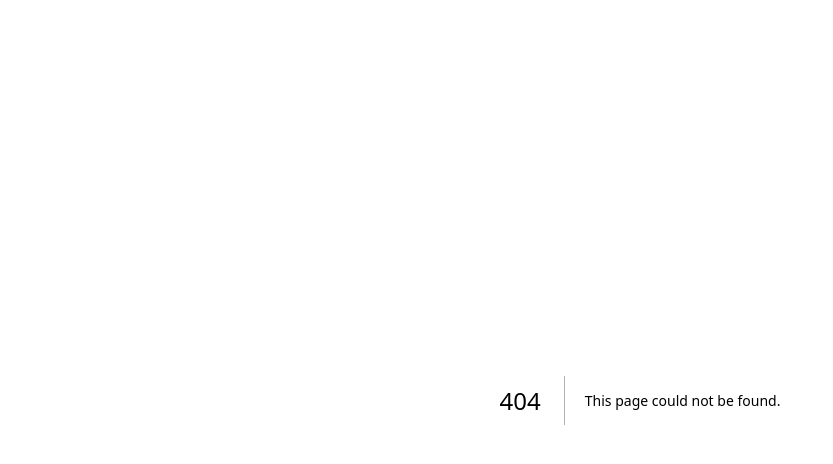
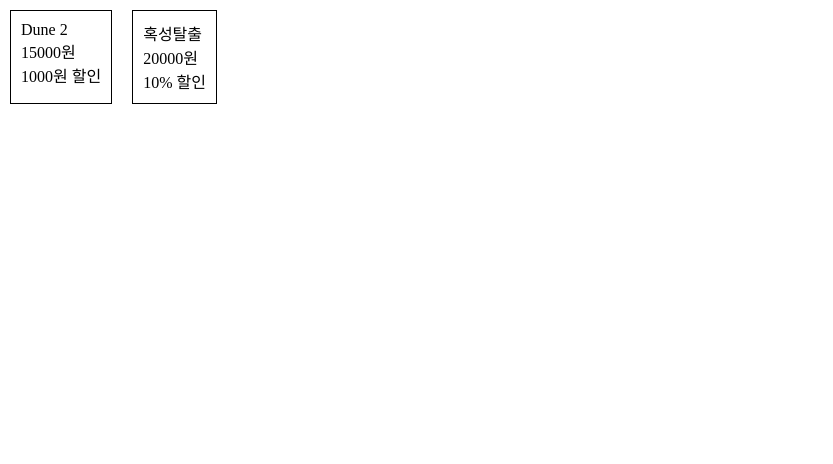
Before and after one commit to imacoolgirlyo/playground-2024, a Next.js app: page /ticket-calculator in a window 1280 px wide. Before the commit this address had no page. Shown: the top 464 px of the page, without its empty margins (0-833 px from the left). Built offline with nearby package versions, Linux system fonts and the light colour scheme.

Commit message:
feat: add Movie, DiscountPolicy, DiscountCondition interface

```diff
--- /dev/null
+++ b/src/app/ticket-calculator/page.tsx
@@ -0,0 +1,78 @@
+"use client";
+interface DiscountPolicy {
+  getDiscountPrice(price: number): number;
+}
+
+interface DiscountCondition {
+  type: "SEQUENCE" | "PERIOD";
+  isSatisfiedBy(movie: Movie): boolean;
+}
+
+interface Movie {
+  title: string;
+  price: number;
+  time: Date;
+  discountPolicy: {
+    type: "AMOUNT_DISCOUNT" | "PERCENT_DISCOUNT";
+    discountAmount?: number;
+    discountPercent?: number;
+  };
+}
+
+function TicketCalculator() {
+  // 여러 종류의 movie가 존재. 각 movie는 다른 가격 정책을 가짐
+  // 가격 정책은 movie에 따라 다름
+  // movie는 title, price, discountPolicy를 가지고 있음 (솔직히 discountPolicy랑 discountCondition이 헷갈림)
+  // movie는 가격 정책을 가지고 있음
+  const movies: Movie[] = [
+    {
+      title: "Dune 2",
+      price: 15000,
+      time: new Date(2024, 4, 2),
+      discountPolicy: {
+        type: "AMOUNT_DISCOUNT",
+        discountAmount: 1000,
+      },
+    },
+    {
+      title: "혹성탈출",
+      price: 20000,
+      time: new Date(2024, 5, 1),
+      discountPolicy: {
+        type: "PERCENT_DISCOUNT",
+        discountPercent: 10,
+      },
+    },
+  ];
+
+  return (
+    <div>
+      <div
+        style={{
+          display: "flex",
+        }}
+      >
+        {movies.map((movie) => (
+          <div
+            key={movie.title}
+            style={{
+              border: "1px solid black",
+              padding: "10px",
+              margin: "10px",
+            }}
+          >
+            <div>{movie.title}</div>
+            <div>{movie.price}원</div>
+            <div>
+              {movie.discountPolicy.type === "AMOUNT_DISCOUNT"
+                ? `${movie.discountPolicy.discountAmount}원 할인`
+                : `${movie.discountPolicy.discountPercent}% 할인`}
+            </div>
+          </div>
+        ))}
+      </div>
+    </div>
+  );
+}
+
+export default TicketCalculator;
```
